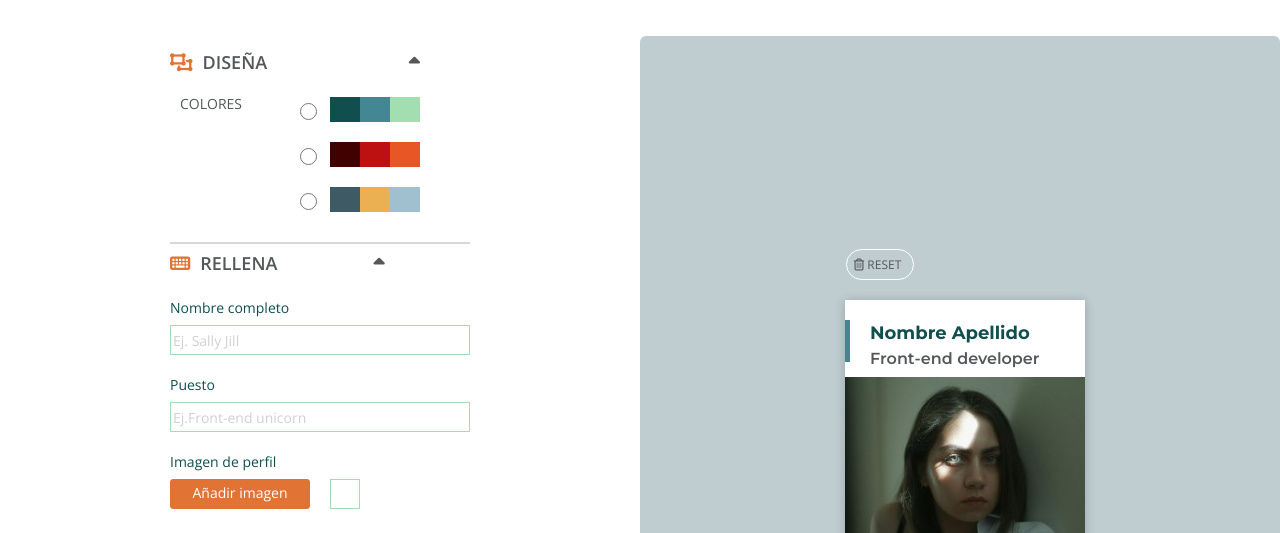
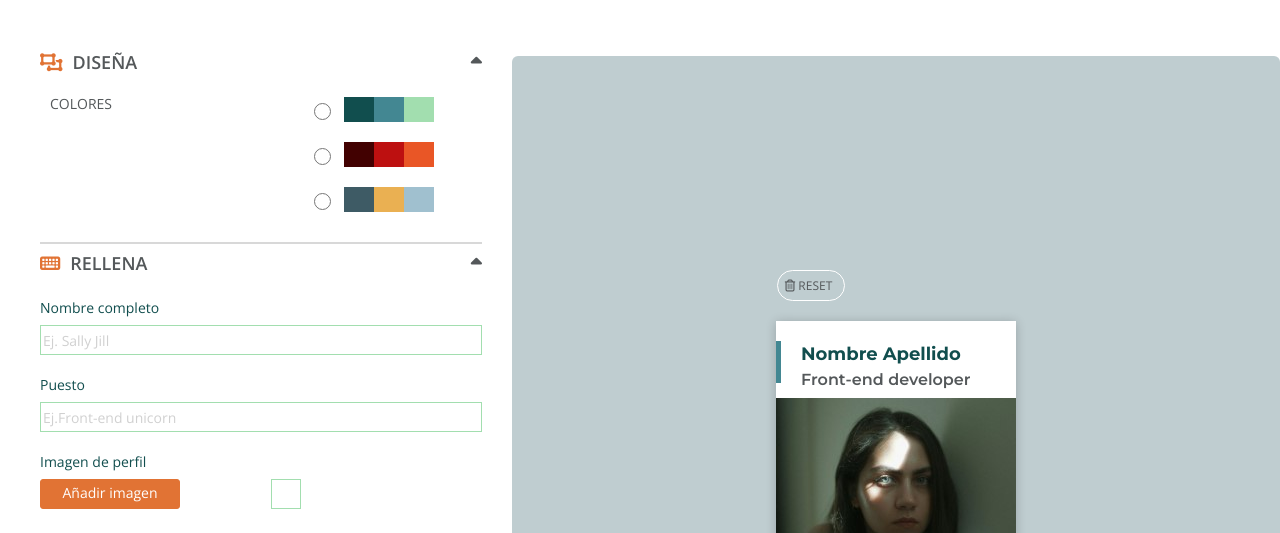
Before and after one commit to Raquelcb24/Mystical-coders-cards, a website built with Vite: page src/preview.html in a window 1280 px wide. Shown: the part 96-629 px from the top of the page. Built offline with nearby package versions, Linux system fonts and the light colour scheme; files whose address does not match are found by name.

Commit message:
style changes

```diff
--- a/src/scss/layout/_main_preview.scss
+++ b/src/scss/layout/_main_preview.scss
@@ -12,7 +12,6 @@
 
         }
         &__form{
-            width: 50vw;
             grid-column: 1/2;
         }
 
@@ -21,11 +20,11 @@
 }
 
 @media screen and (min-width: 1024px){
-    .main{
-        display: grid;
-        grid-template-columns: 1fr 1fr 1fr;
-        &__preview{
-            grid-column: 2/4;
+
+        .main__preview{
+            width: 60vw;
+            margin-top: 2rem;
+            margin-right: 4rem;
+            margin-bottom: 2rem;
         }
     }
-}
--- a/src/scss/layout/_section_form.scss
+++ b/src/scss/layout/_section_form.scss
@@ -10,15 +10,22 @@
     padding-right: 2rem;
     @media screen and (min-width:768px){
        width: 50vw;
+       align-items: stretch;
+       padding-right: 3rem;
+       padding-left: 4rem;
 
-    }
+    }@media screen and (min-width:1024px){
+        width: 40vw;
+     }
 }
 .form__fieldset--design{
     margin-top: 2.7rem;
     padding-bottom: 3rem;
     border-bottom: 0.2rem solid #d8d8d8;
     color: var(--fontColor);
-
+    @media screen and (min-width: 768px){
+        width: 100%;
+    }
 
 }
 .form__fieldset--title{
@@ -27,8 +34,10 @@
     font-weight: 600;
     padding-top: 1rem;
     color: var(--fontColor);
+    @media screen and (min-width: 768px){
+        width: 100%;
+    }
 }
-
 
 .fa-object-ungroup{
     padding-right: 1rem;
--- a/src/scss/layout/_section_preview.scss
+++ b/src/scss/layout/_section_preview.scss
@@ -16,6 +16,12 @@
         margin-right: 4rem;
         border-radius: 0.6rem;
 
+    }
+    @media screen and (min-width: 1024px){
+        width: 60vw;
+        margin-right: 4rem;
+        margin-bottom: 2rem;
+        padding: 0;
     }
 
 
```
